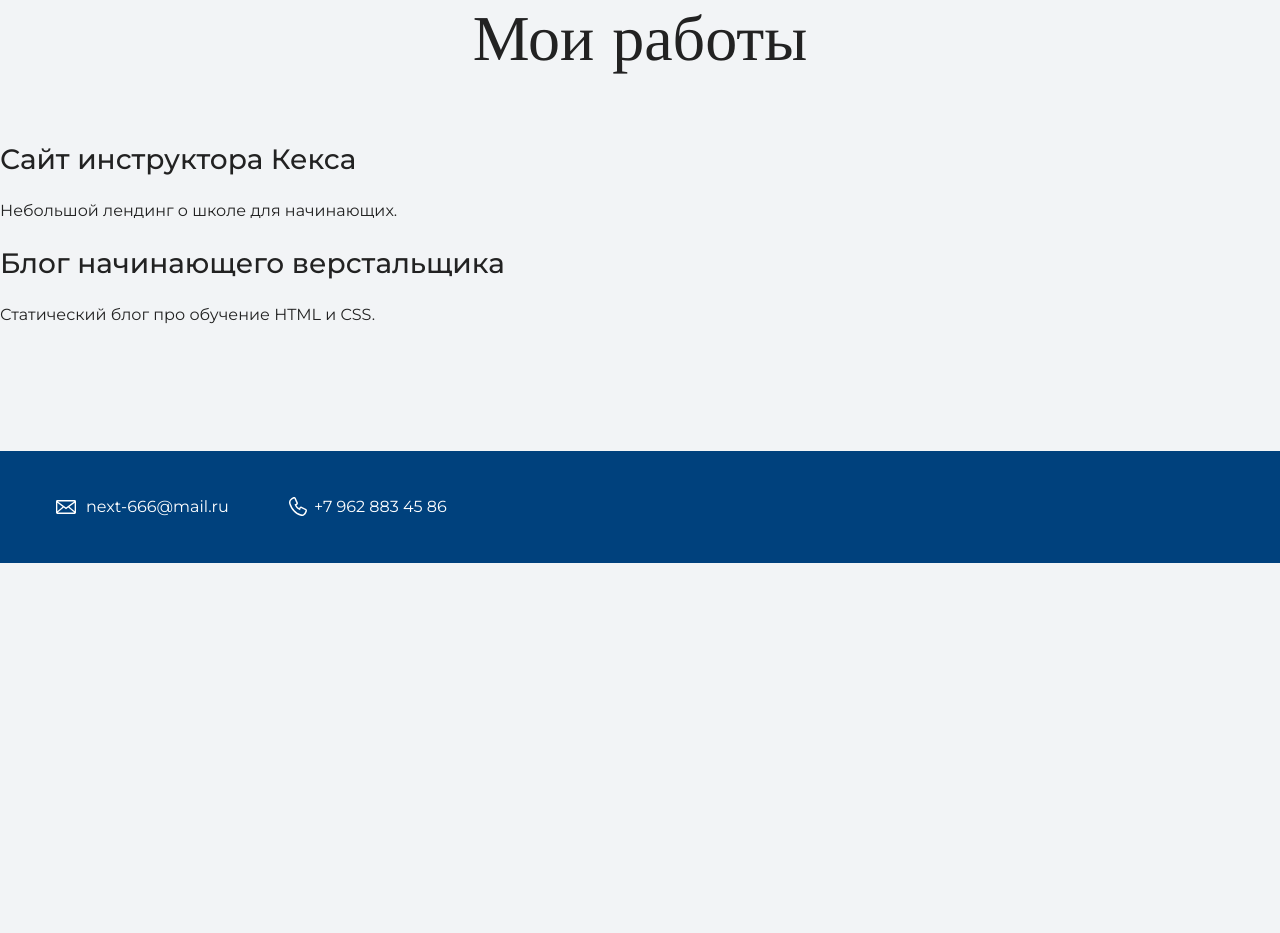
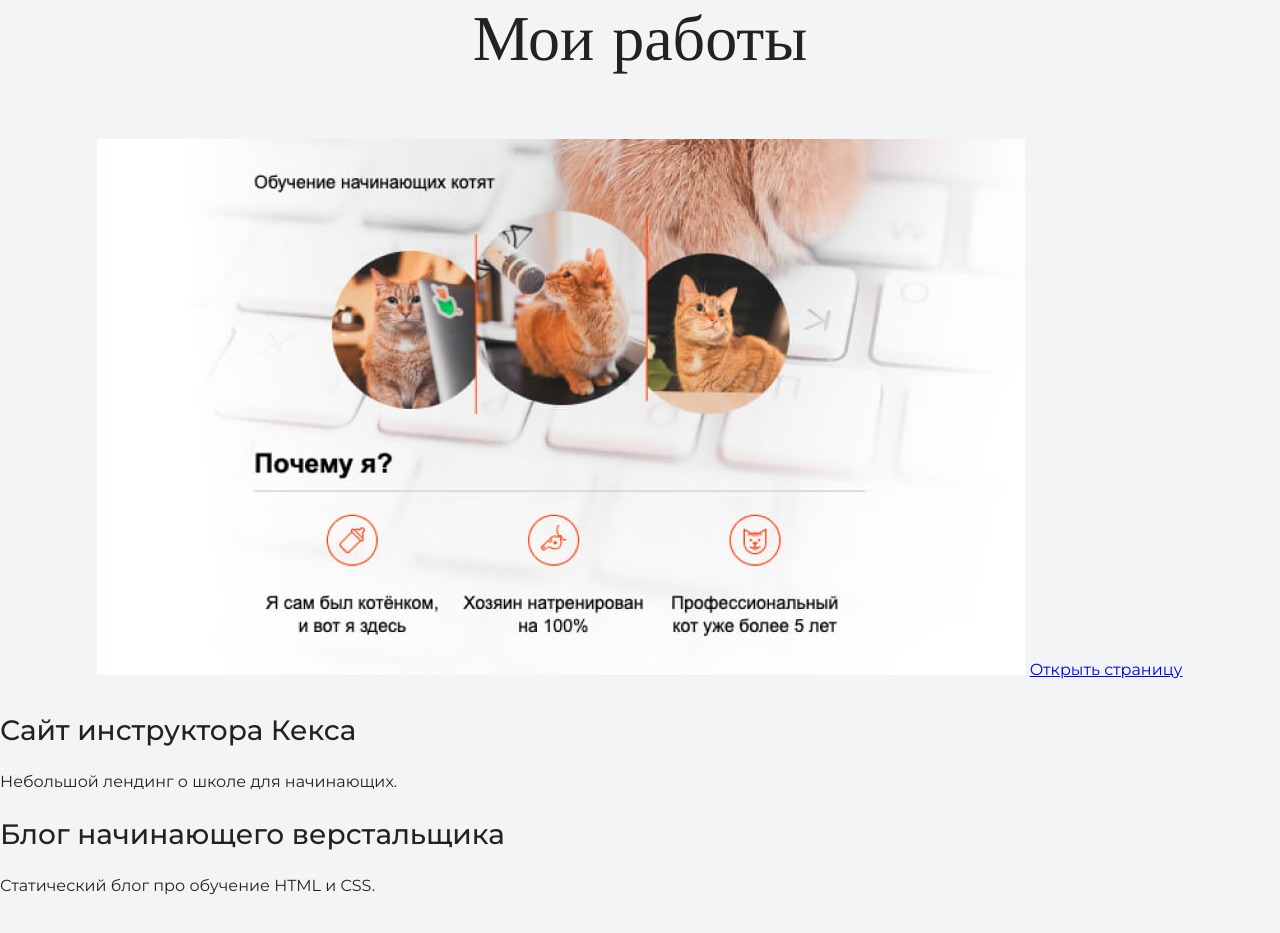
Before and after one commit to itdanilov/my-site, a plain HTML site: page index.html in a window 1280 px wide. Shown: the part 2068-3001 px from the top of the page. Before the commit the page ends 2631 px from the top, so only its background shows below. Drawn offline with nearby package versions, Linux system fonts and the light colour scheme.

Commit message:
Update index.html

```diff
--- a/index.html
+++ b/index.html
@@ -33,6 +33,10 @@
 
     <section class="portfolio">
       <h2 class="subheading">Мои работы</h2>
+      <figure class="project-image">
+        <img src="files/project.jpg" widht="928" height="536" alt="сайт инструктора кекса">
+        <a class="botton" href="source/project/index.html">Открыть страницу</a>
+      </figure>
 
       <h3>Сайт инструктора Кекса</h3>
       <p>Небольшой лендинг о школе для начинающих.</p>
```
